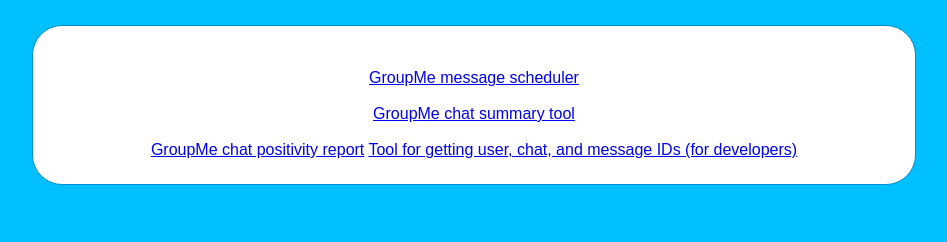
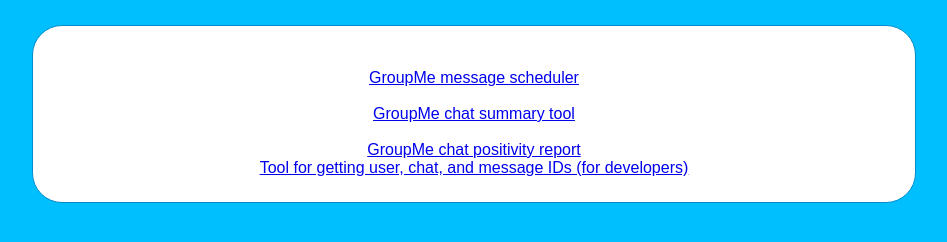
Before and after one commit to 2CATteam/gmschedulerbot, a website: page views/tools.html in a window 1280 px wide. Shown: the whole page, without its empty margins (166-1113 px from the left). Drawn offline with Linux system fonts and the light colour scheme.

Commit message:
Fixed formatting

```diff
--- a/views/tools.html
+++ b/views/tools.html
@@ -14,7 +14,7 @@
 <br/>
 <a href="/">GroupMe message scheduler</a><br/><br/>
 <a href="/summary">GroupMe chat summary tool</a><br/><br/>
-<a href="/vibecheck">GroupMe chat positivity report</a>
+<a href="/vibecheck">GroupMe chat positivity report</a><br/>
 <a href="/IDFinder">Tool for getting user, chat, and message IDs (for developers)</a>
 <br/>
 </div>
```
